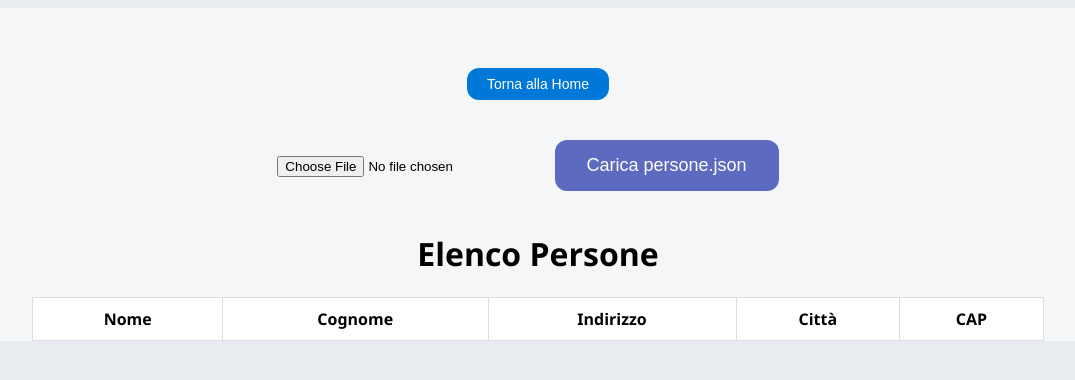
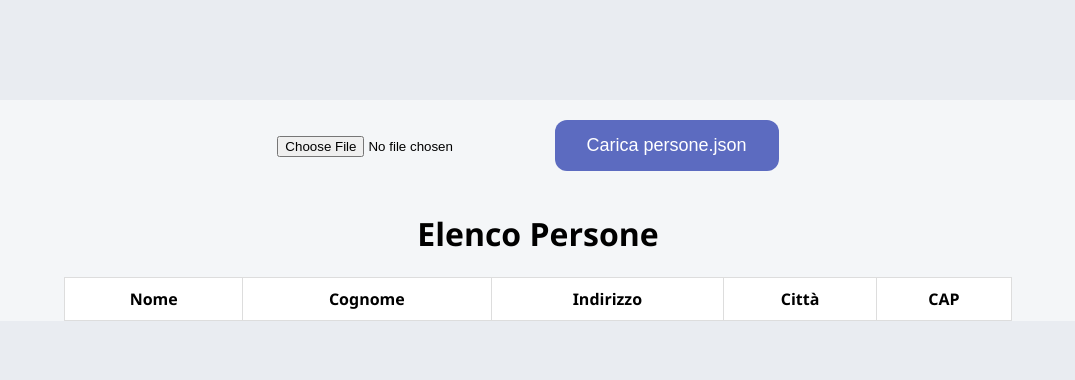
Before and after one commit to galvanoandrea007/TPSgalvano, a plain HTML site: page codicefinitoelenchimisti.html in a window 1280 px wide. Both pictures are taken after a click on the button "Carica JSON". Shown: the whole page, without its empty margins (102-1177 px from the left). Drawn offline with Linux system fonts and the light colour scheme.

Commit message:
Remove unused elements and adjust styles

```diff
--- a/codicefinitoelenchimisti.html
+++ b/codicefinitoelenchimisti.html
@@ -7,13 +7,12 @@
 body{
   font-family:"Trebuchet MS",sans-serif;
   text-align:center;
+  margin-top:100px;
   background-color:#e9ecf1;
 }
-
 p{
   font-size:22px;
 }
-
 button{
   padding:15px 32px;
   font-size:18px;
@@ -24,35 +23,24 @@
   color:white;
   cursor:pointer;
 }
-
 button:hover{
   background-color:#4957a3;
 }
-
 .sezione{
   display:none;
   font-family:"Segoe UI",Arial,sans-serif;
   background-color:#f4f6f8;
-  padding-top:40px;
+  margin:40px;
 }
-
 table{
   margin:20px auto;
   border-collapse:collapse;
   width:80%;
   background:white;
 }
-
 th,td{
   border:1px solid #ddd;
   padding:10px;
-}
-
-.torna{
-  background-color:#0078d7;
-  font-size:14px;
-  padding:8px 20px;
-  margin-bottom:20px;
 }
 </style>
 </head>
@@ -66,8 +54,6 @@
 </div>
 
 <div id="json" class="sezione">
-<button class="torna" onclick="mostraHome()">Torna alla Home</button>
-<br>
 <input type="file" id="fileJSON" accept=".json">
 <button onclick="leggiJSON()">Carica persone.json</button>
 <h1>Elenco Persone</h1>
@@ -82,8 +68,6 @@
 </div>
 
 <div id="xml" class="sezione">
-<button class="torna" onclick="mostraHome()">Torna alla Home</button>
-<br>
 <input type="file" id="fileXML" accept=".xml">
 <button onclick="leggiXML()">Carica persone.xml</button>
 <h1>Elenco Persone</h1>
@@ -98,18 +82,11 @@
 </div>
 
 <script>
-function mostraHome(){
-  document.getElementById("json").style.display="none";
-  document.getElementById("xml").style.display="none";
-  document.getElementById("home").style.display="block";
-}
-
 function mostraJSON(){
   document.getElementById("home").style.display="none";
   document.getElementById("xml").style.display="none";
   document.getElementById("json").style.display="block";
 }
-
 function mostraXML(){
   document.getElementById("home").style.display="none";
   document.getElementById("json").style.display="none";
```
